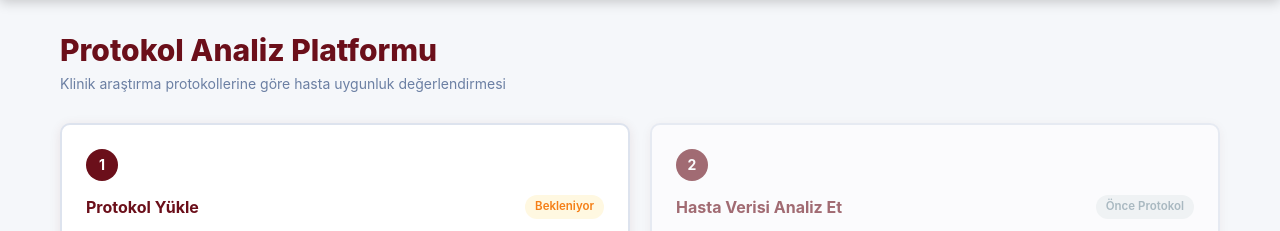
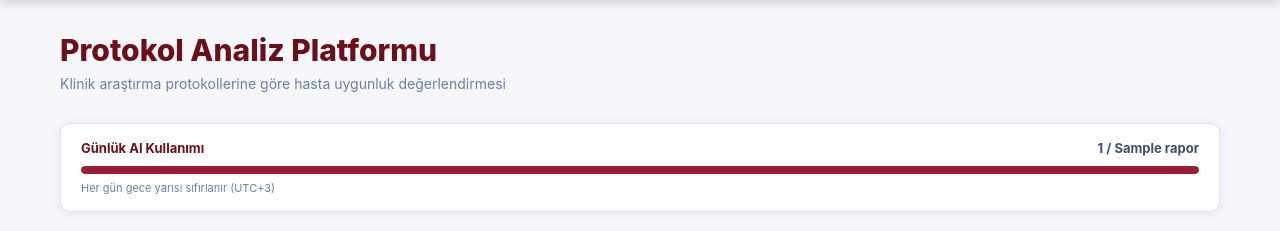
Before and after one commit to devrankacan/protokol, a FastAPI app: template templates/dashboard.html in a window 1280 px wide. Shown: the part 65-296 px from the top of the page. Run offline with FastAPI, Linux system fonts and the light colour scheme; the template is opened without the code that fills it: most values are stand-ins (such as "Sample title", 1, 10 or a date in 2020).

Commit message:
Fix Gemini JSON parsing and add daily usage indicator
- Force JSON output with response_mime_type='application/json'
- Track daily API usage in uploads/usage.json
- Show usage progress bar on dashboard (resets midnight UTC+3)
- Bar color: crimson normal, orange >60%, red >90%

https://claude.ai/code/session_013TaRrarbRmj7utHDiRq5Ld

```diff
--- a/backend/analyzer.py
+++ b/backend/analyzer.py
@@ -252,6 +252,7 @@ class ProtocolAnalyzer:
             generation_config=genai.GenerationConfig(
                 temperature=0.1,
                 max_output_tokens=8000,
+                response_mime_type="application/json",
             ),
         )
         response = model.generate_content(user_message)
--- a/backend/main.py
+++ b/backend/main.py
@@ -23,6 +23,23 @@ REPORTS_DIR = BASE_DIR / "reports"
 PROTOCOL_PATH = BASE_DIR / "uploads" / "protocol.pdf"
 PROTOCOL_TEXT_PATH = BASE_DIR / "uploads" / "protocol_text.txt"
 LOGO_PATH = BASE_DIR / "static" / "images" / "logo.png"
+USAGE_PATH = BASE_DIR / "uploads" / "usage.json"
+DAILY_LIMIT = 20
+
+
+def get_usage() -> dict:
+    today = datetime.now().strftime("%Y-%m-%d")
+    if USAGE_PATH.exists():
+        data = json.loads(USAGE_PATH.read_text())
+        if data.get("date") == today:
+            return data
+    return {"date": today, "count": 0}
+
+
+def increment_usage():
+    data = get_usage()
+    data["count"] += 1
+    USAGE_PATH.write_text(json.dumps(data))
 
 UPLOADS_DIR.mkdir(exist_ok=True)
 REPORTS_DIR.mkdir(exist_ok=True)
@@ -115,11 +132,16 @@ async def dashboard(request: Request):
         except Exception:
             pass
 
+    usage = get_usage()
+
     return templates.TemplateResponse("dashboard.html", {
         "request": request,
         "protocol_loaded": protocol_loaded,
         "protocol_name": protocol_name,
         "reports": reports,
+        "usage_count": usage["count"],
+        "usage_limit": DAILY_LIMIT,
+        "usage_pct": min(100, int(usage["count"] / DAILY_LIMIT * 100)),
     })
 
 
@@ -229,6 +251,8 @@ async def analyze_patient(
             json.dumps({**meta, "report": report_data}, ensure_ascii=False, indent=2)
         )
 
+        increment_usage()
+
         pdf_path = REPORTS_DIR / f"{report_id}.pdf"
         await generate_report_pdf(report_data, pid, pdf_path, language=lang, show_logo=(include_logo == "1"))
 
--- a/static/css/style.css
+++ b/static/css/style.css
@@ -1005,6 +1005,59 @@ button { cursor: pointer; font-family: inherit; }
   box-shadow: 0 1px 5px rgba(107,15,26,.12);
 }
 
+/* ── Usage Bar ────────────────────────────────────────────────────────────── */
+.usage-bar-card {
+  background: var(--bg-card);
+  border: 1.5px solid var(--border);
+  border-radius: var(--radius);
+  padding: 14px 20px;
+  margin-bottom: 24px;
+  box-shadow: var(--shadow);
+}
+
+.usage-bar-header {
+  display: flex;
+  justify-content: space-between;
+  align-items: center;
+  margin-bottom: 8px;
+}
+
+.usage-bar-label {
+  font-size: 13px;
+  font-weight: 700;
+  color: var(--navy);
+}
+
+.usage-bar-count {
+  font-size: 13px;
+  font-weight: 700;
+  color: var(--text-mid);
+}
+
+.usage-bar-track {
+  height: 8px;
+  background: #E8ECF4;
+  border-radius: 4px;
+  overflow: hidden;
+}
+
+.usage-bar-fill {
+  height: 100%;
+  background: var(--navy-mid);
+  border-radius: 4px;
+  transition: width .4s ease;
+  min-width: 4px;
+}
+
+.usage-bar-warn   { background: var(--warning); }
+.usage-bar-danger { background: var(--danger); }
+
+.usage-bar-sub {
+  font-size: 11px;
+  color: var(--text-light);
+  margin-top: 6px;
+}
+
 /* ── Logo Toggle ──────────────────────────────────────────────────────────── */
 .logo-toggle-btn {
   display: inline-flex;
--- a/templates/dashboard.html
+++ b/templates/dashboard.html
@@ -33,6 +33,18 @@
     <div class="page-header">
       <h1 class="page-title">Protokol Analiz Platformu</h1>
       <p class="page-subtitle">Klinik araştırma protokollerine göre hasta uygunluk değerlendirmesi</p>
+    </div>
+
+    <!-- Günlük Kullanım -->
+    <div class="usage-bar-card">
+      <div class="usage-bar-header">
+        <span class="usage-bar-label">Günlük AI Kullanımı</span>
+        <span class="usage-bar-count">{{ usage_count }} / {{ usage_limit }} rapor</span>
+      </div>
+      <div class="usage-bar-track">
+        <div class="usage-bar-fill {% if usage_pct >= 90 %}usage-bar-danger{% elif usage_pct >= 60 %}usage-bar-warn{% endif %}" style="width: {{ usage_pct }}%"></div>
+      </div>
+      <div class="usage-bar-sub">Her gün gece yarısı sıfırlanır (UTC+3)</div>
     </div>
 
     <!-- Step Cards -->
```
